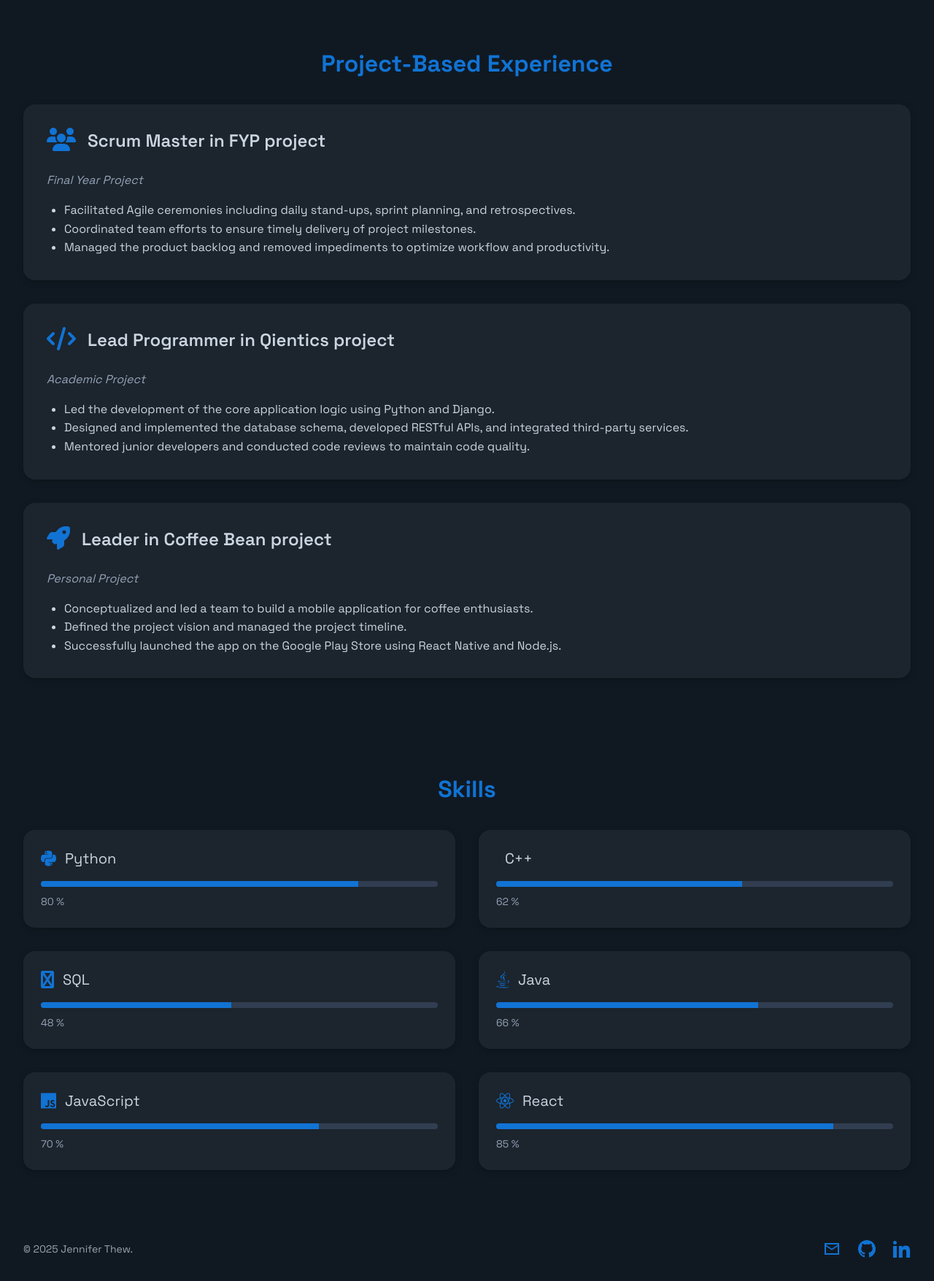
After one commit to JenniferThew/Port-Folio, a Flask app: page /about_me in a window 1280 px wide. The commit adds this page. Shown: the part 713-2468 px from the top of the page at 73% size. Run offline with Flask 3, Linux system fonts and the light colour scheme; some libraries are stand-ins or nearby versions.

Commit message:
with about me section

```diff
--- a/app.py
+++ b/app.py
@@ -10,5 +10,17 @@ def index():
 
     return render_template('index.html', projects=projects)
 
+@app.route('/about_me')
+def about_me():
+    with open('static/data/experience.json') as project:
+        experience_projects = json.load(project)
+
+    with open('static/data/skills.json') as skills_project:
+        skills = json.load(skills_project)
+
+    left_column = skills[::2]
+    right_column = skills[1::2]
+    return render_template("about_me.html", experience_projects=experience_projects, left_column=left_column, right_column=right_column)
+
 if __name__ == '__main__':
     app.run(debug=True)
--- /dev/null
+++ b/static/css/about.css
@@ -0,0 +1,230 @@
+.about_me {
+    position: relative;
+    height: 60vh;
+    min-height: 640px;
+    max-height: 800px;
+    display: flex;
+    align-items: center;
+    overflow: hidden;
+    background-color: #101922;
+}
+
+.about_video_container {
+    position: absolute;
+    top: 0;
+    left: 0;
+    width: 100%;
+    height: 100%;
+    z-index: 0;
+}
+
+.about-video {
+    width: 100%;
+    height: 100%;
+    object-fit: cover; /* Use cover to fill the screen */
+    filter: brightness(0.75);
+}
+
+.about_text_container {
+    position: relative;
+    z-index: 1;
+    width: 100%;
+    padding: 3rem 5rem;
+    display: flex;
+    justify-content: flex-start; /* Text on left side */
+    align-items: center;
+    min-height: 100vh;
+    text-align: justify;
+
+}
+
+.about-content {
+    max-width: 600px;
+}
+
+.about-heading {
+  font-size: 2.5rem;
+  font-weight: 900;
+  letter-spacing: -0.5px;
+  font-family: 'Space Grotesk', sans-serif;
+  background: linear-gradient(to bottom right, #ffffff, #cbd5e1, #1173d4);
+  -webkit-background-clip: text;
+  -webkit-text-fill-color: transparent;
+  background-clip: text;
+  text-fill-color: transparent;
+  margin-bottom: 1rem;
+}
+
+.about-description {
+    font-size: 1.125rem;
+    color: rgba(255, 255, 255, 0.95);
+    line-height: 1.8;
+    text-shadow: 1px 1px 6px rgba(0, 0, 0, 0.8);
+}
+
+/* Responsive Design */
+@media (max-width: 968px) {
+    .about_text_container {
+        padding: 2rem;
+        justify-content: center;
+        text-align: center;
+    }
+
+    .about-heading {
+        font-size: 2.5rem;
+    }
+
+    .about-description {
+        font-size: 1rem;
+    }
+}
+
+.project-experience {
+  padding: 4rem 2rem;
+  background-color: #101922;
+  color: #cbd5e1;
+}
+
+.project-heading {
+  font-size: 2rem;
+  font-weight: 700;
+  text-align: center;
+  margin-bottom: 2rem;
+  color: #1173d4;
+}
+
+.project-list {
+  display: grid;
+  grid-template-columns: 1fr;
+  gap: 2rem;
+}
+
+.project-card {
+  padding: 2rem;
+  background-color: rgba(255, 255, 255, 0.05);
+  border-radius: 1rem;
+  box-shadow: 0 2px 8px rgba(0, 0, 0, 0.3);
+  animation: fade-in-up 0.8s ease-out forwards;
+  opacity: 0;
+  transform: translateY(20px);
+}
+
+.project-icon {
+  font-size: 2rem;
+  margin-bottom: 1rem;
+  display: flex;
+  gap: 1rem;
+}
+
+.project-icon i{
+    color: #1173d4;
+
+}
+
+.project-title {
+  font-size: 1.5rem;
+  font-weight: 600;
+  margin-bottom: 0.5rem;
+}
+
+.project-type {
+  font-size: 1rem;
+  font-style: italic;
+  margin-bottom: 1rem;
+  color: #94a3b8;
+}
+
+.project-points {
+  list-style: disc;
+  padding-left: 1.5rem;
+  line-height: 1.6;
+}
+
+/* Animation */
+@keyframes fade-in-up {
+  to {
+    opacity: 1;
+    transform: translateY(0);
+  }
+}
+
+.skills-section {
+  padding: 4rem 2rem;
+  background-color: #101922;
+  color: #cbd5e1;
+}
+
+.skills-heading {
+  font-size: 2rem;
+  font-weight: 700;
+  text-align: center;
+  margin-bottom: 2rem;
+  color: #1173d4;
+}
+
+.skills-column {
+  flex: 1;
+  min-width: 250px;
+  display: flex;
+  flex-direction: column;
+  gap: 2rem;
+}
+
+.skills-list {
+  display: flex;
+  gap: 2rem;
+  justify-content: center;
+  align-items: flex-start;
+  flex-wrap: wrap;
+}
+
+.skill-card {
+  background-color: rgba(255, 255, 255, 0.05);
+  padding: 1.5rem;
+  border-radius: 1rem;
+  box-shadow: 0 2px 8px rgba(0, 0, 0, 0.3);
+  animation: fade-in-up 0.8s ease-out forwards;
+  opacity: 0;
+  transform: translateY(20px);
+}
+
+.skill-header {
+  display: flex;
+  align-items: center;
+  gap: 0.75rem;
+  font-size: 1.25rem;
+  margin-bottom: 1rem;
+}
+
+.skill-header i {
+  font-size: 1.5rem;
+  color: #1173d4;
+}
+
+.skill-bar {
+  background-color: #313d50;
+  height: 8px;
+  border-radius: 9999px;
+  overflow: hidden;
+  margin-bottom: 0.5rem;
+}
+
+.skill-fill {
+  height: 100%;
+  background-color: #1173d4;
+  transition: width 1s ease;
+  width: var(--fill-width);
+}
+
+.skill-level {
+  font-size: 0.875rem;
+  color: #94a3b8;
+}
+
+/* Animation */
+@keyframes fade-in-up {
+  to {
+    opacity: 1;
+    transform: translateY(0);
+  }
+}
--- a/static/css/style.css
+++ b/static/css/style.css
@@ -1,6 +1,6 @@
 .header{
     /* background-color: #101922; */
-    border-bottom: 2px solid rgba(17, 115, 212, 0.2);
+    /* border-bottom: 2px solid rgba(17, 115, 212, 0.2); */
     padding: 1.5rem 2.5rem;
     color: white;
     z-index: 10;
@@ -14,6 +14,8 @@
 
 .header.scrolled {
   background-color: #101922;
+  border-bottom: 2px solid rgba(17, 115, 212, 0.2);
+
 }
 
 .nav-container {
@@ -41,7 +43,8 @@
 .nav-links a {
   font-size: 0.875rem;
   font-weight: 500;
-  color: rgba(255, 255, 255, 0.6);
+  /* color: rgba(255, 255, 255, 0.6); */
+  color: white;
   text-decoration: none;
   transition: color 0.3s ease;
 }
--- /dev/null
+++ b/static/data/experience.json
@@ -0,0 +1,32 @@
+[
+  {
+    "title": "Scrum Master in FYP project",
+    "type": "Final Year Project",
+    "icon": "fa-users",
+    "points": [
+      "Facilitated Agile ceremonies including daily stand-ups, sprint planning, and retrospectives.",
+      "Coordinated team efforts to ensure timely delivery of project milestones.",
+      "Managed the product backlog and removed impediments to optimize workflow and productivity."
+    ]
+  },
+  {
+    "title": "Lead Programmer in Qientics project",
+    "type": "Academic Project",
+    "icon": "fa-code",
+    "points": [
+      "Led the development of the core application logic using Python and Django.",
+      "Designed and implemented the database schema, developed RESTful APIs, and integrated third-party services.",
+      "Mentored junior developers and conducted code reviews to maintain code quality."
+    ]
+  },
+  {
+    "title": "Leader in Coffee Bean project",
+    "type": "Personal Project",
+    "icon": "fa-rocket",
+    "points": [
+      "Conceptualized and led a team to build a mobile application for coffee enthusiasts.",
+      "Defined the project vision and managed the project timeline.",
+      "Successfully launched the app on the Google Play Store using React Native and Node.js."
+    ]
+  }
+]
--- /dev/null
+++ b/static/data/skills.json
@@ -0,0 +1,32 @@
+[
+  {
+    "name": "Python",
+    "level": 80,
+    "icon": "fa-python"
+  },
+  {
+    "name": "C++",
+    "level": 62,
+    "icon": "fa-cplusplus"
+  },
+  {
+    "name": "SQL",
+    "level": 48,
+    "icon": "fa-database"
+  },
+  {
+    "name": "Java",
+    "level": 66,
+    "icon": "fa-java"
+  },
+  {
+    "name": "JavaScript",
+    "level": 70,
+    "icon": "fa-js"
+  },
+  {
+    "name": "React",
+    "level": 85,
+    "icon": "fa-react"
+  }
+]
--- /dev/null
+++ b/templates/about_me.html
@@ -0,0 +1,108 @@
+{% extends "base.html" %}
+
+{% block title %}About me{% endblock %}
+
+{% block extra_css %}
+<link
+  rel="stylesheet"
+  href="{{ url_for('static', filename='css/about.css') }}"
+>
+
+<link
+  rel="stylesheet"
+  href="{{ url_for('static', filename='css/home.css') }}"
+>
+<link rel="stylesheet" href="https://cdnjs.cloudflare.com/ajax/libs/font-awesome/6.4.0/css/all.min.css">
+
+
+{% endblock %}
+
+{% block content %}
+
+<section class="about_me">
+    <div class="about_video_container">
+        <video autoplay muted loop playsinline class="about-video">
+            <source src="{{ url_for('static', filename='images/about_me.mp4')}}" type="video/mp4">
+            Your browser does not support the video tag
+        </video>
+    </div>
+
+    <div class="about_text_container">
+        <div class="about-content">
+            <h1 class="about-heading">
+                About Me
+            </h1>
+            <p class="about-description">
+                I hold a Diploma in Computer Science with a major in Cybersecurity, and I'm
+                currently pursuing a Bachelor's degree in Computer Science, specializing in
+                Software Development. Coding has always been a deep passion of mine - I enjoy
+                solving complex problems and thrive on the challenges that come with buidling
+                meaningful digital experiences. I'm committed to continuous learning and always
+                ready to embrace new technologies and future challenges with curiosity and
+                determination
+        </p>
+        </div>
+    </div>
+
+</section>
+
+<section class="project-experience">
+    <h2 class="project-heading">Project-Based Experience</h2>
+    <div class="project-list">
+        {% for project in experience_projects %}
+        <div class="project-card animate-fade-in-up">
+            <div class="project-icon">
+                <i class="fas {{project.icon}}"></i>
+                <h3 class="project-title">{{project.title}}</h3>
+            </div>
+            <p class="project-type">{{project.type}}</p>
+            <ul class="project-points">
+                {% for point in project.points %}
+                    <li>{{point}}</li>
+                {% endfor %}
+            </ul>
+
+        </div>
+        {% endfor %}
+    </div>
+</section>
+
+<section class="skills-section">
+    <h2 class="skills-heading">Skills</h2>
+    <div class="skills-list">
+        <div class="skills-column">
+            {% for skill in left_column %}
+            <div class="skill-card">
+                <div class="skill-header">
+                    <i class="fab {{ skill.icon}}"></i>
+                    <span class="skill-name">{{skill.name}}</span>
+                </div>
+                <div class="skill-bar">
+                    <div class="skill-fill" style="--fill-width: {{skill.level}}%;"></div>
+                </div>
+                <span class="skill-level">{{skill.level}} %</span>
+            </div>
+            {% endfor %}
+        </div>
+
+        <div class="skills-column">
+            {% for skill in right_column %}
+            <div class="skill-card">
+                <div class="skill-header">
+                    <i class="fab {{ skill.icon}}"></i>
+                    <span class="skill-name">{{skill.name}}</span>
+                </div>
+                <div class="skill-bar">
+                    <div class="skill-fill" style="--fill-width: {{skill.level}}%;"></div>
+                </div>
+                <span class="skill-level">{{skill.level}} %</span>
+            </div>
+            {% endfor %}
+
+        </div>
+    </div>
+</section>
+
+
+
+{% endblock %}
--- a/templates/base.html
+++ b/templates/base.html
@@ -12,10 +12,18 @@
             rel="stylesheet"
             href="{{ url_for('static', filename='css/home.css')}}"
         >
+        <link
+            rel="stylesheet"
+            href="{{ url_for('static', filename='css/about.css')}}"
+        >
+
         <link href="https://fonts.googleapis.com/css2?family=Space+Grotesk:wght@400;500;600;700&amp;display=swap" rel="stylesheet"/>
 
                 <!-- Swiper CSS -->
         <link rel="stylesheet" href="https://cdn.jsdelivr.net/npm/swiper@10/swiper-bundle.min.css" />
+
+        <link rel="stylesheet" href="https://cdnjs.cloudflare.com/ajax/libs/font-awesome/6.4.0/css/all.min.css">
+
 
         <!-- Swiper JS -->
         <script src="https://cdn.jsdelivr.net/npm/swiper@10/swiper-bundle.min.js"></script>
--- a/templates/includes/header.html
+++ b/templates/includes/header.html
@@ -5,7 +5,7 @@
         <!-- Navigation bar -->
         <nav class="nav-links">
             <ul>
-                <li><a href="#">About</a></li>
+                <li><a href="{{ url_for('about_me')}}">About Me</a></li>
                 <li><a href="#">Projects</a></li>
                 <li><a href="#" class="resume-btn">Resume</a></li>
 
--- a/templates/index.html
+++ b/templates/index.html
@@ -29,7 +29,7 @@
                 and web development
             </p>
             <div class="hero-buttons">
-                <a href="#" class="btn-primary">About Me</a>
+                <a href="{{ url_for('about_me')}}" class="btn-primary">About Me</a>
                 <a href="#" class="btn-outline">Resume <span class="arrow-icon"> -> </span></a>
             </div>
         </div>
```
Also changed, not shown: 1 other file.
